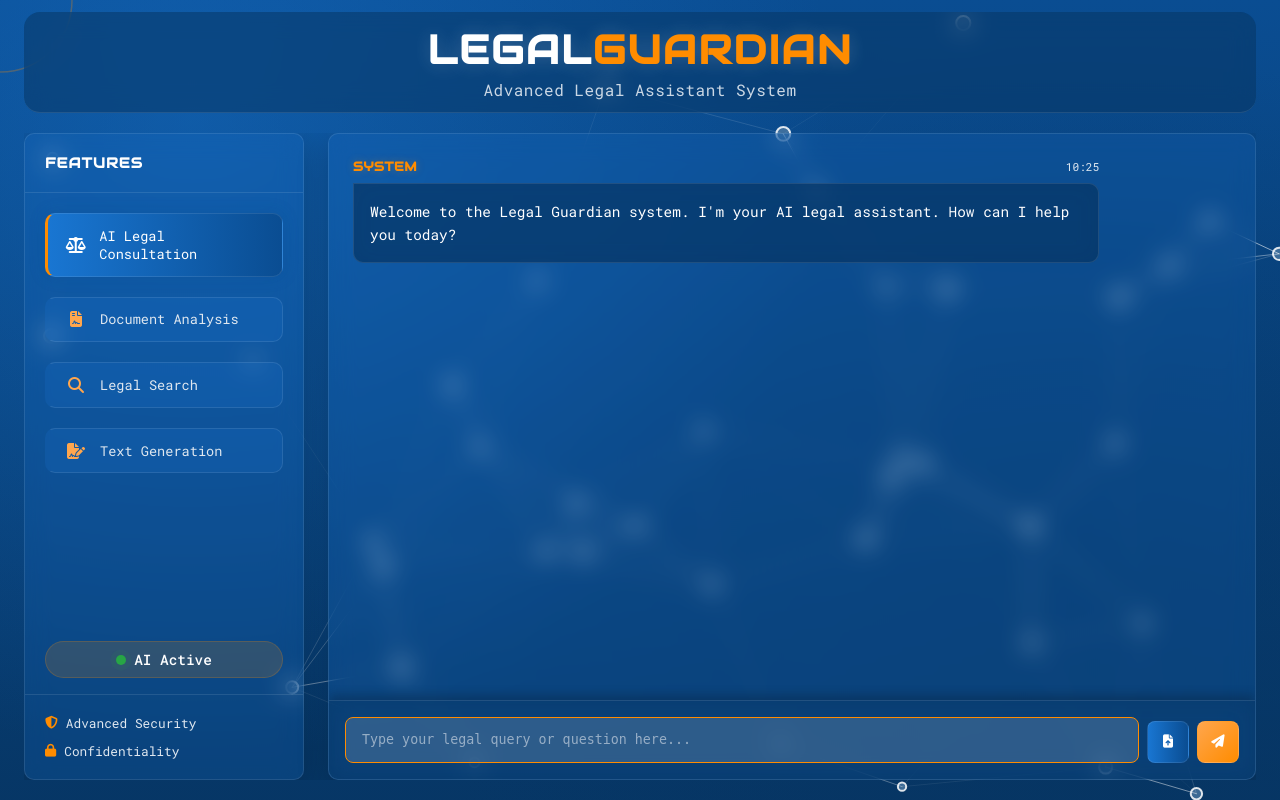
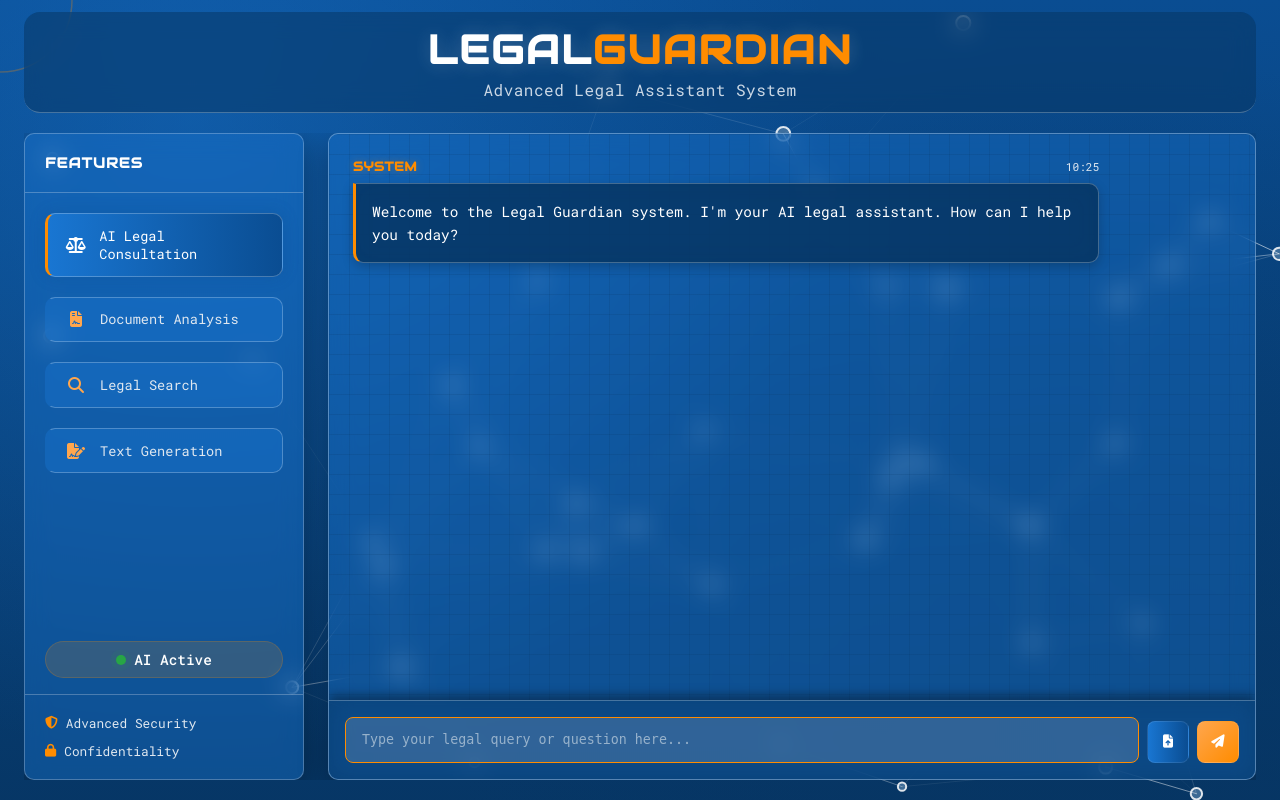
Before and after one commit to rafaelnieto96/legal-guardian, a Flask app: page / in a window 1280 px wide. Run offline with Flask 3, Linux system fonts and the light colour scheme; some libraries are stand-ins or nearby versions.

Commit message:
add grid to chat section

```diff
--- a/static/style.css
+++ b/static/style.css
@@ -16,15 +16,15 @@
     --text-light: #e0e8f0;
 
     /* Glassmorphism variables */
-    --glass-bg: rgba(25, 118, 210, 0.2);
-    --glass-border: rgba(255, 255, 255, 0.1);
+    --glass-bg: rgba(25, 118, 210, 0.4);
+    --glass-border: rgba(255, 255, 255, 0.25);
     --glass-highlight: rgba(25, 118, 210, 0.3);
-    --glass-shadow: rgba(0, 0, 0, 0.2);
+    --glass-shadow: rgba(0, 0, 0, 0.35);
     --glass-blur: 12px;
 
     --message-bg: rgba(10, 77, 146, 0.6);
-    --system-message-bg: rgba(6, 52, 97, 0.7);
-    --user-message-bg: rgba(255, 140, 0, 0.2);
+    --system-message-bg: rgba(6, 52, 97, 0.85);
+    --user-message-bg: rgba(255, 140, 0, 0.35);
 
     --border-radius-sm: 6px;
     --border-radius: 10px;
@@ -346,6 +350,11 @@ header {
     overflow: hidden;
 }
 
+.main-chat.glass-panel {
+    box-shadow: 0 10px 30px rgba(0, 0, 0, 0.3);
+    border: 1px solid rgba(255, 255, 255, 0.3);
+}
+
 .chat-messages {
     flex: 1;
     overflow-y: auto;
@@ -353,6 +362,12 @@ header {
     display: flex;
     flex-direction: column;
     gap: 1.25rem;
+    background-image: linear-gradient(rgba(6, 52, 97, 0.15) 1px,
+            transparent 1px),
+        linear-gradient(90deg,
+            rgba(6, 52, 97, 0.15) 1px,
+            transparent 1px);
+    background-size: 20px 20px;
 }
 
 .message {
@@ -402,18 +417,21 @@ header {
     font-size: 0.9rem;
     line-height: 1.6;
     position: relative;
+    box-shadow: 0 4px 12px rgba(0, 0, 0, 0.2);
 }
 
 .message.system .message-content {
     background: var(--system-message-bg);
     color: var(--text-color);
     border-top-left-radius: 0;
+    border-left: 3px solid var(--accent-color);
 }
 
 .message.user .message-content {
     background: var(--user-message-bg);
     color: var(--text-color);
     border-top-right-radius: 0;
+    border-right: 3px solid var(--primary-light);
 }
 
 /* Chat Input Area */
```
Also changed, not shown: other parts of static/style.css (+39 -27 lines), 1 other file.
